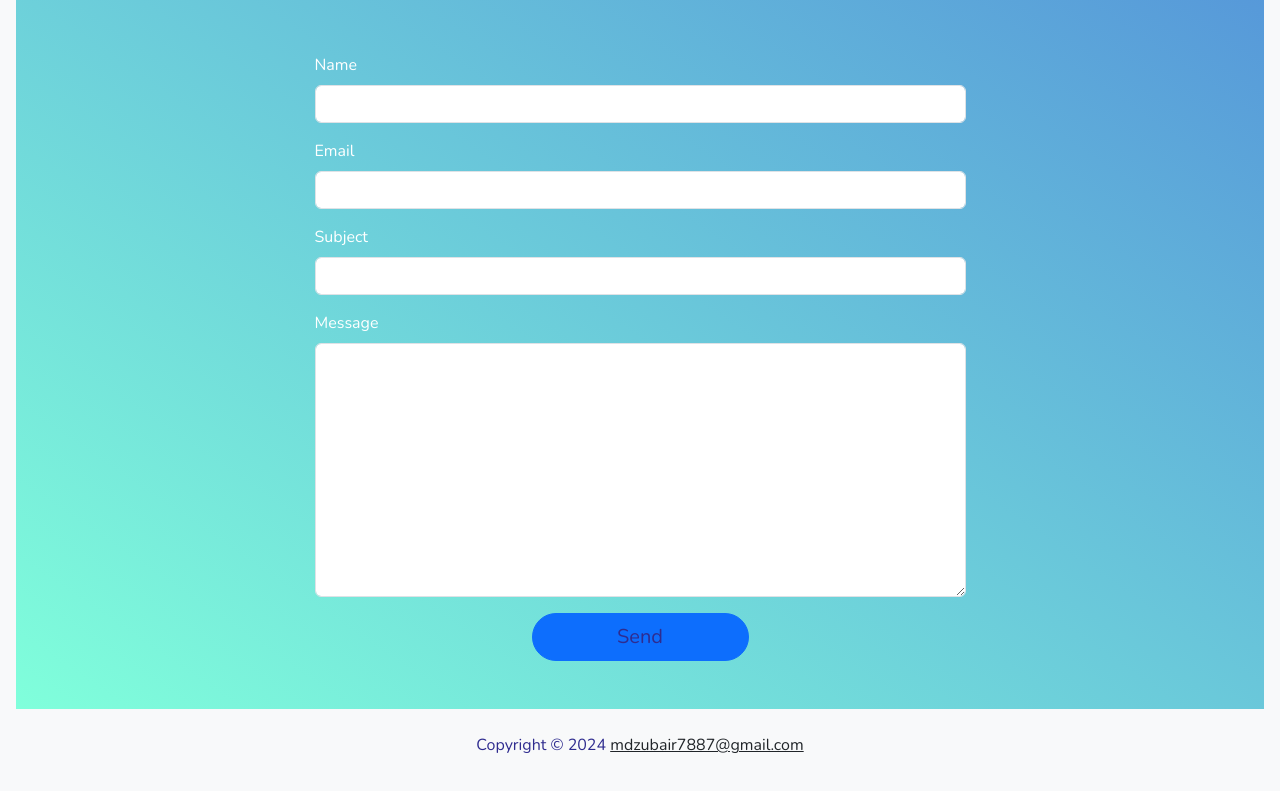
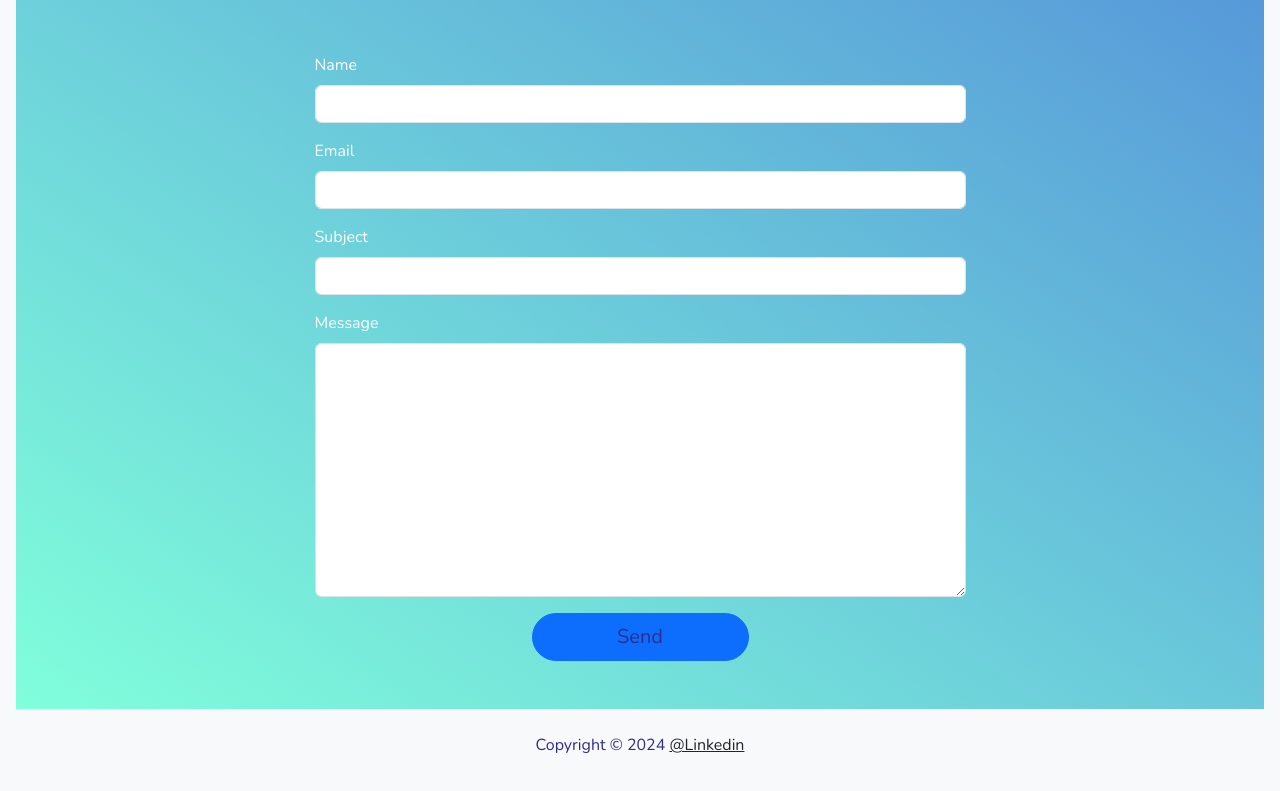
Before and after one commit to mdzubair5k/mohd_zubair_portfolio, a plain HTML site: page index.html in a window 1280 px wide. Shown: the part 2638-3429 px from the top of the page. Drawn offline with nearby package versions, Linux system fonts and the light colour scheme.

Commit message:
Update index.html
change link

```diff
--- a/index.html
+++ b/index.html
@@ -192,7 +192,7 @@
 
         <footer class="bg-light">
             <div class="container">
-                <p class="copyright-text text-center fs-8 py-4 mb-0" style="color: rgb(47 44 143)">Copyright © 2024 <a class="text-dark" href="https://www.linkedin.com/in/mohd-zubair5k/" target="_blank">mdzubair7887@gmail.com</a></p>
+                <p class="copyright-text text-center fs-8 py-4 mb-0" style="color: rgb(47 44 143)">Copyright © 2024 <a class="text-dark" href="https://www.linkedin.com/in/mohd-zubair5k/" target="_blank">@Linkedin</a></p>
                 </div>
             </div>
 
```
